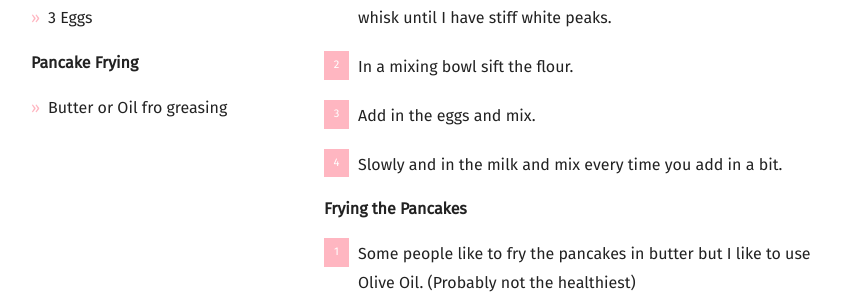
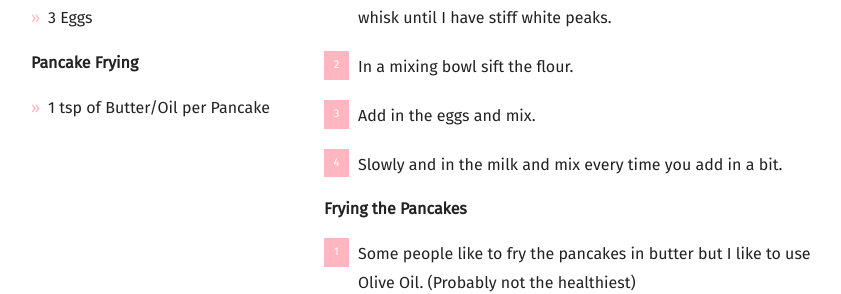
Before and after one commit to mcginleyireland/irishbaking.github.io, a Jekyll site: the page built from _posts/2021-03-07-irish-pancakes.md, in a window 1280 px wide and 900 px high, scrolled down 1824 px. Shown: the part 162-456 px from the top of the window, without its empty margins (59-900 px from the left). Built offline with Jekyll 4.4.1, drawn with Linux system fonts in a browser that asks for light colours; nearby versions of some CDN libraries; some web fonts are replaced.

Commit message:
Updating the wording for the pancake recipe.

```diff
--- a/_posts/2021-03-07-irish-pancakes.md
+++ b/_posts/2021-03-07-irish-pancakes.md
@@ -17,7 +17,7 @@ recipe:
 
     **Pancake Frying**
 
-    * Butter or Oil fro greasing
+    * 1 tsp of Butter/Oil per Pancake
   directions_markdown: |-
     **Pancake Batter**
 
```
